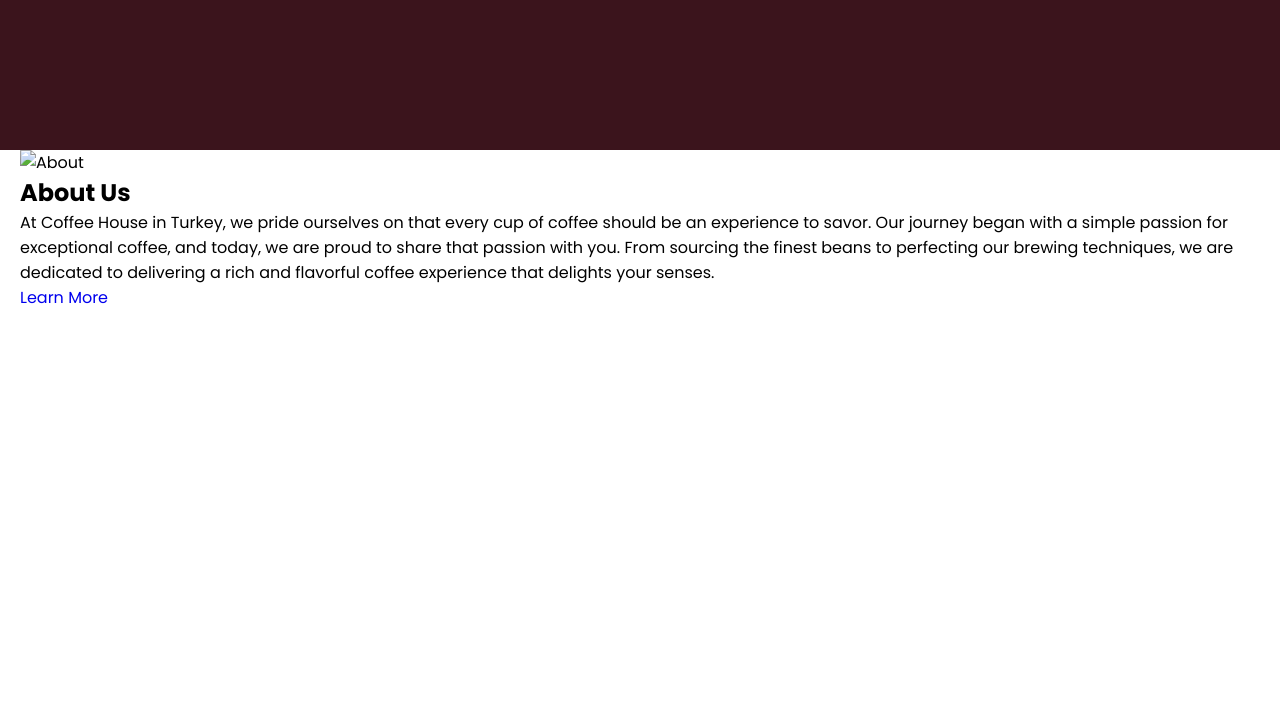
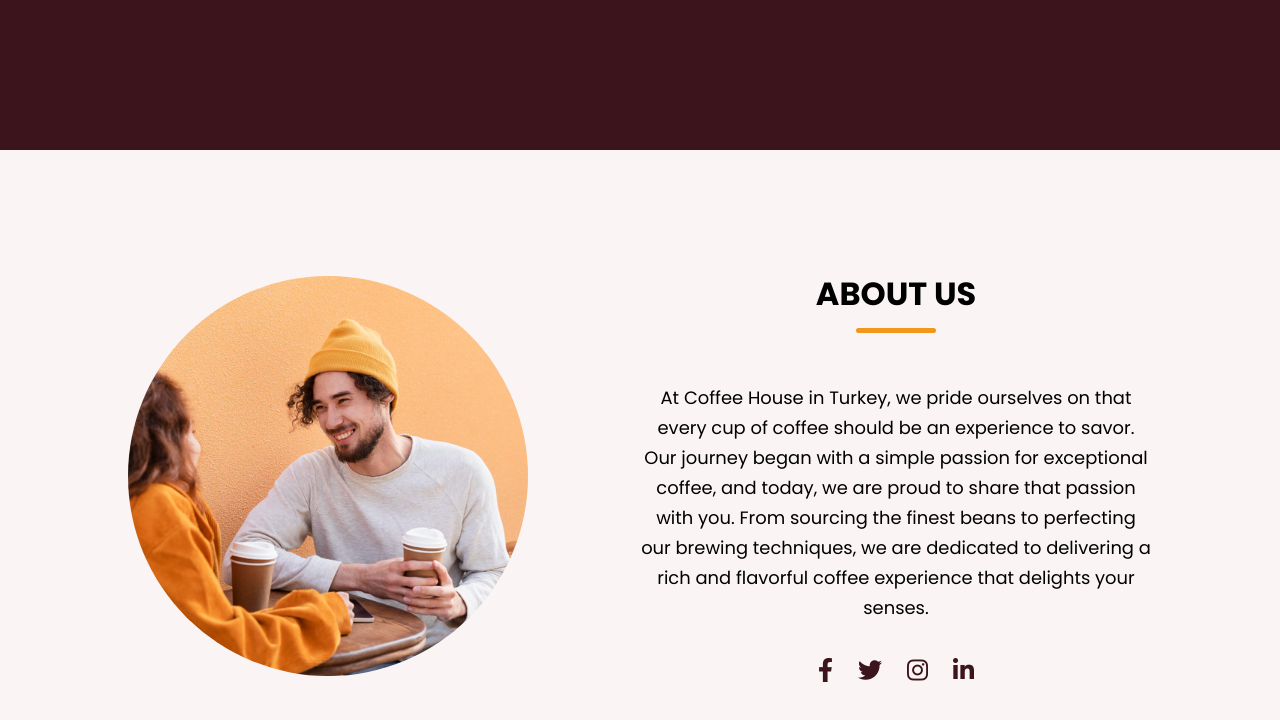
Before and after one commit to 220408910/Final_project, a plain HTML site: page index.html in a window 1280 px wide. Shown: the part 650-1370 px from the top of the page. Before the commit the page ends 960 px from the top, so only its background shows below. Drawn offline with Linux system fonts and the light colour scheme; a web font is replaced by a local one.

Commit message:
Creating about section

```diff
--- a/css/styles.css
+++ b/css/styles.css
@@ -63,9 +63,26 @@ img {
 }
 
 .section-content{
-    max-width: var(--max-width);
+    max-width: var(--site-max-width);
     margin: 0 auto;
-    padding: 0 20px;
+    padding: 0 10%;
+}
+
+.section-title{
+    text-align: center;
+    padding: 60px 0 100px;
+    text-transform: uppercase;
+    font-size: var(--font-size-xl);
+}
+
+.section-title::after{
+    content: "";
+    width: 80px;
+    height: 5px;
+    display: block;
+    margin: 10px auto 0;
+    border-radius: var(--border-radius-s);
+    background: var(--secondary-color);
 }
 
 
@@ -181,6 +198,59 @@ header .navbar{
 
 }
 
+/* About Section styling */
+.about-section{
+    padding: 120px 0;
+    background: var(--light-pink-color);
+}
+
+.about-section .section-content{
+    display: flex;
+    gap: 50px;
+    align-items: center;
+    justify-content: space-between;
+}
+
+.about-section .about-image-wrapper .about-image{
+    width: 400px;
+    height: 400px;
+    object-fit: cover;
+    border-radius: var(--border-radius-circle);
+}
+
+.about-section .about-details .section-title{
+    padding: 0;
+}
+
+.about-section .about-details{
+    max-width: 50%;
+}
+
+.about-section .about-details .text {
+    line-height: 30px;
+    margin: 50px 0 30px;
+    text-align: center;
+    font-size: var(--font-size-m);
+}
+
+.about-section .social-link-list{
+    display: flex;
+    gap: 25px;
+    justify-content: center;
+}
+
+.about-section .social-link-list .social-link{
+    color: var(--primary-color);
+    font-size: var(--font-size-l);
+    transition: 0.2s ease;
+}
+
+.about-section .social-link-list .social-link:hover{
+    color: var(--secondary-color);
+}
+
+
+
 /* Responsive media querey for max width 900px */
 @media screen and (max-width: 900px) {
     :root {
@@ -250,7 +320,7 @@ header .navbar{
         justify-content: center;
     }
 
-    .hero-section .hero-details :is(.subtitle, .description){
+    .hero-section .hero-details :is(.subtitle, .description), .about-section .about-details{
         max-width: 100%;
     }
 
@@ -262,4 +332,16 @@ header .navbar{
         margin-right: 0;
         max-width: 270px;
     }
+
+    .about-section .section-content{
+        gap: 70px;
+        flex-direction: column;
+    }
+
+    .about-section .about-image-wrapper .about-image{
+        width: 100%;
+        height: 100%;
+        max-width: 250px;
+        aspect-ratio: 1;
+    }
 }
--- a/index.html
+++ b/index.html
@@ -62,12 +62,16 @@
         <section class="about-section">
           <div class="section-content">
             <div class="about-image-wrapper">
-                <img src="images/about-image.png" alt="About" class="about-image">
+                <img src="images/about-image.jpg" alt="About" class="about-image">
             </div>
             <div class="about-details">
                 <h2 class="section-title">About Us</h2>
                 <p class="text">At Coffee House in Turkey, we pride ourselves on that every cup of coffee should be an experience to savor. Our journey began with a simple passion for exceptional coffee, and today, we are proud to share that passion with you. From sourcing the finest beans to perfecting our brewing techniques, we are dedicated to delivering a rich and flavorful coffee experience that delights your senses.</p>
-                <a href="#" class="button learn-more">Learn More</a>
+                <div class="social-link-list">
+                    <a href="#" class="social-link"><i class="fab fa-facebook-f"></i></a>
+                    <a href="#" class="social-link"><i class="fab fa-twitter"></i></a>
+                    <a href="#" class="social-link"><i class="fab fa-instagram"></i></a>
+                    <a href="#" class="social-link"><i class="fab fa-linkedin-in"></i></a>
             </div>
     </main>
 
```
